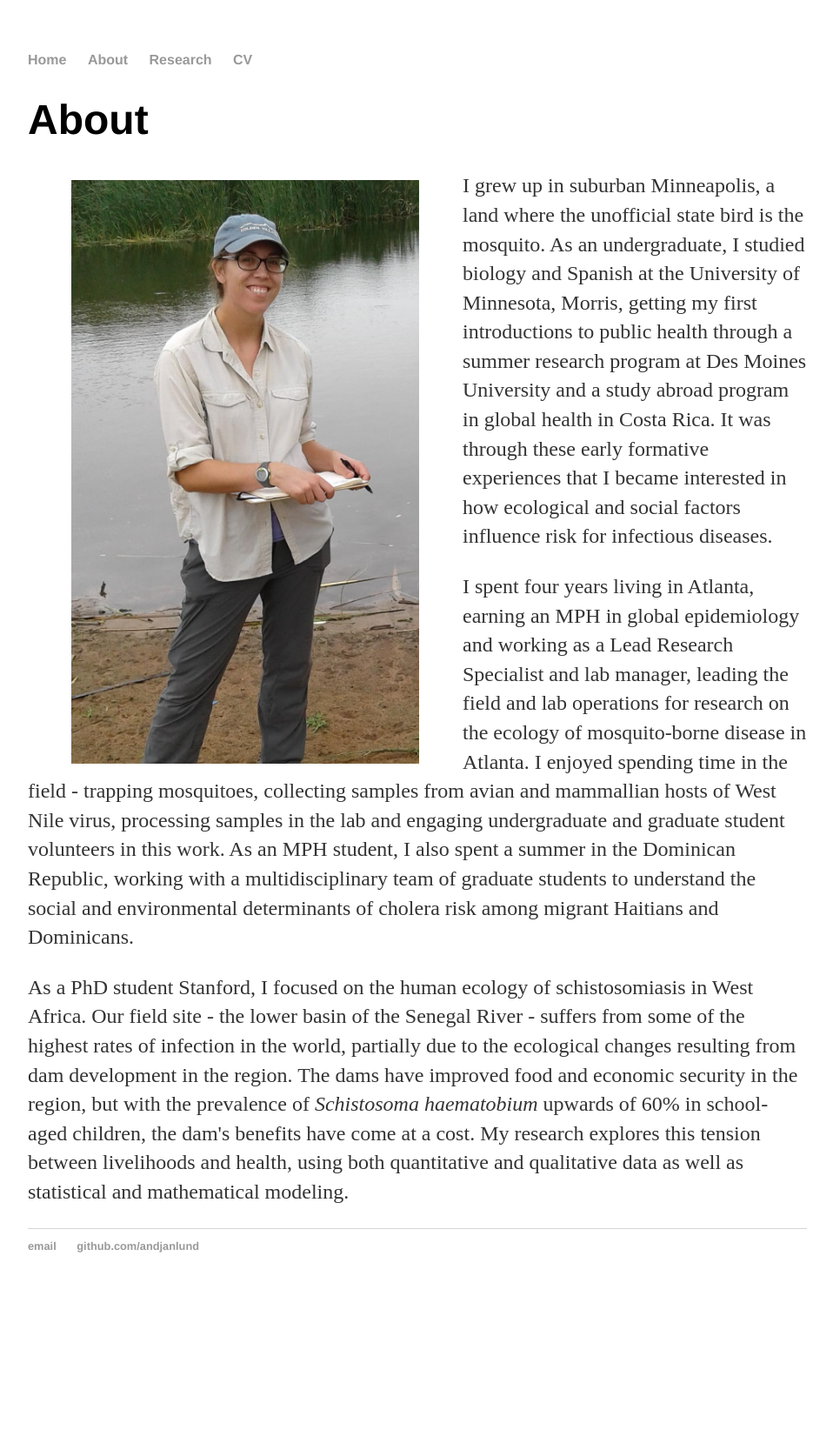
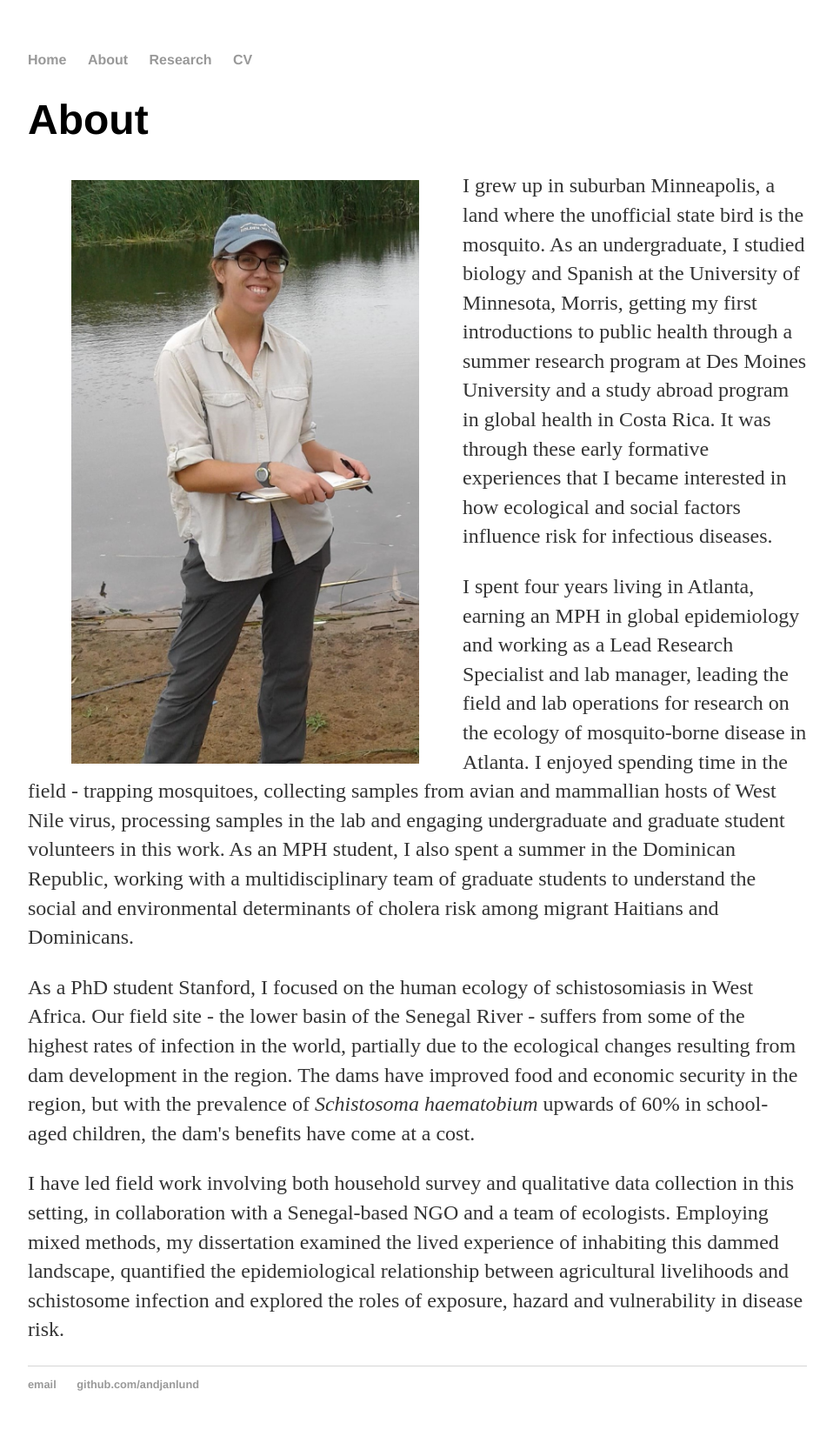
Before and after one commit to andjanlund/andjanlund.github.io, a Jekyll site: the page built from about/index.html, in a window 1280 px wide. Shown: the whole page at 87% size, without its empty margins (160-1118 px from the left). Built offline with Jekyll 4.4.1, drawn with Linux system fonts in a browser that asks for light colours; before the commit the page ends 1500 px from its top, so only the background shows below that.

Commit message:
update description

```diff
--- a/about/index.html
+++ b/about/index.html
@@ -13,4 +13,6 @@ title: About
 
 <p> I spent four years living in Atlanta, earning an MPH in global epidemiology and working as a Lead Research Specialist and lab manager, leading the field and lab operations for research on the ecology of mosquito-borne disease in Atlanta. I enjoyed spending time in the field - trapping mosquitoes, collecting samples from avian and mammallian hosts of West Nile virus, processing samples in the lab and engaging undergraduate and graduate student volunteers in this work. As an MPH student, I also spent a summer in the Dominican Republic, working with a multidisciplinary team of graduate students to understand the social and environmental determinants of cholera risk among migrant Haitians and Dominicans. </p>
 
-<p> As a PhD student Stanford, I focused on the human ecology of schistosomiasis in West Africa. Our field	site - the lower basin of the Senegal River - suffers from some of the highest rates of infection in the world, partially due to the ecological changes resulting from dam development in the region. The dams have improved food and economic security in the region, but with the prevalence of <em> Schistosoma haematobium </em> upwards of 60% in school-aged children, the dam's benefits have come at a cost. My research explores this tension between livelihoods and health, using	both quantitative and qualitative data as well as statistical and mathematical modeling. </p>
+<p> As a PhD student Stanford, I focused on the human ecology of schistosomiasis in West Africa. Our field	site - the lower basin of the Senegal River - suffers from some of the highest rates of infection in the world, partially due to the ecological changes resulting from dam development in the region. The dams have improved food and economic security in the region, but with the prevalence of <em> Schistosoma haematobium </em> upwards of 60% in school-aged children, the dam's benefits have come at a cost. </p>
+
+<p> I have led field work involving both household survey and qualitative data collection in this setting, in collaboration with a Senegal-based NGO and a team of ecologists. Employing mixed methods, my dissertation examined the lived experience of inhabiting this dammed landscape, quantified the epidemiological relationship between agricultural livelihoods and schistosome infection and explored the roles of exposure, hazard and vulnerability in disease risk.</p>
```
